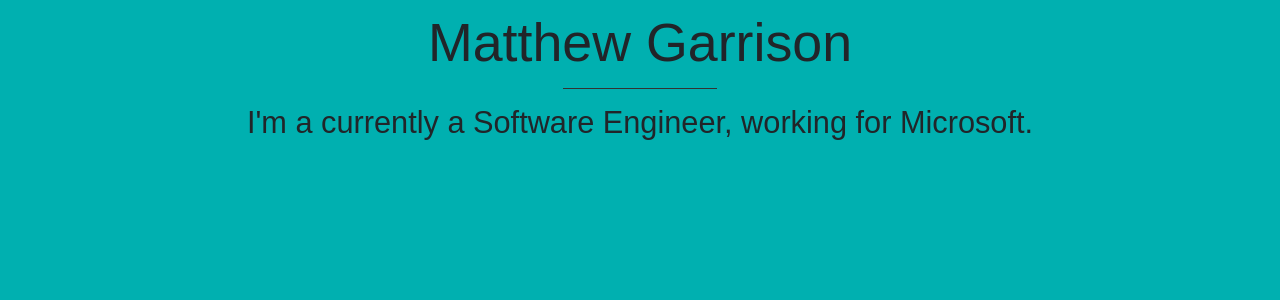
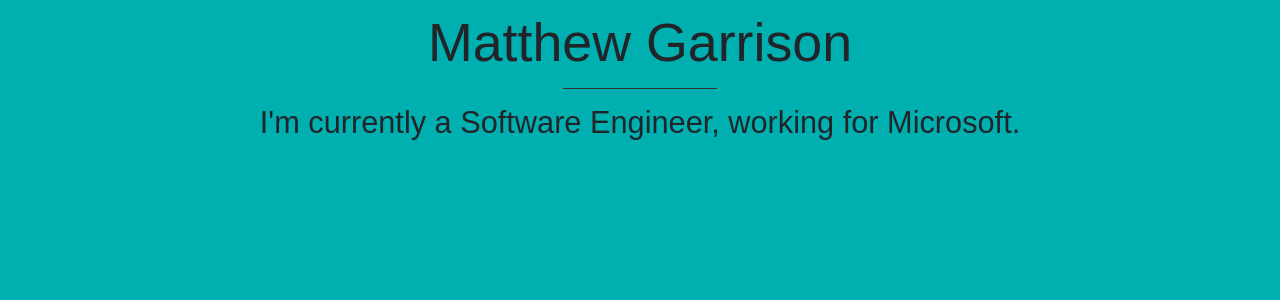
Before and after one commit to matthewgarrison/matthewgarrison.github.io, a Jekyll site: the page built from index.md, in a window 1280 px wide. Shown: the part 365-665 px from the top of the page. Built offline with Jekyll 4.4.1, drawn with Linux system fonts in a browser that asks for light colours; nearby versions of some CDN libraries.

```diff
--- a/_includes/landing.html
+++ b/_includes/landing.html
@@ -1,6 +1,6 @@
 <div class="landing center-contents">
 	<h1>Matthew Garrison</h1>
 	<hr>
-	<p>I'm a currently a Software Engineer, working for Microsoft.</p>
+	<p>I'm currently a Software Engineer, working for Microsoft.</p>
 	<div class="down-arrow"><a href="#contact"><i class="fa fa-angle-down"></i></a></div>
 </div>
```
